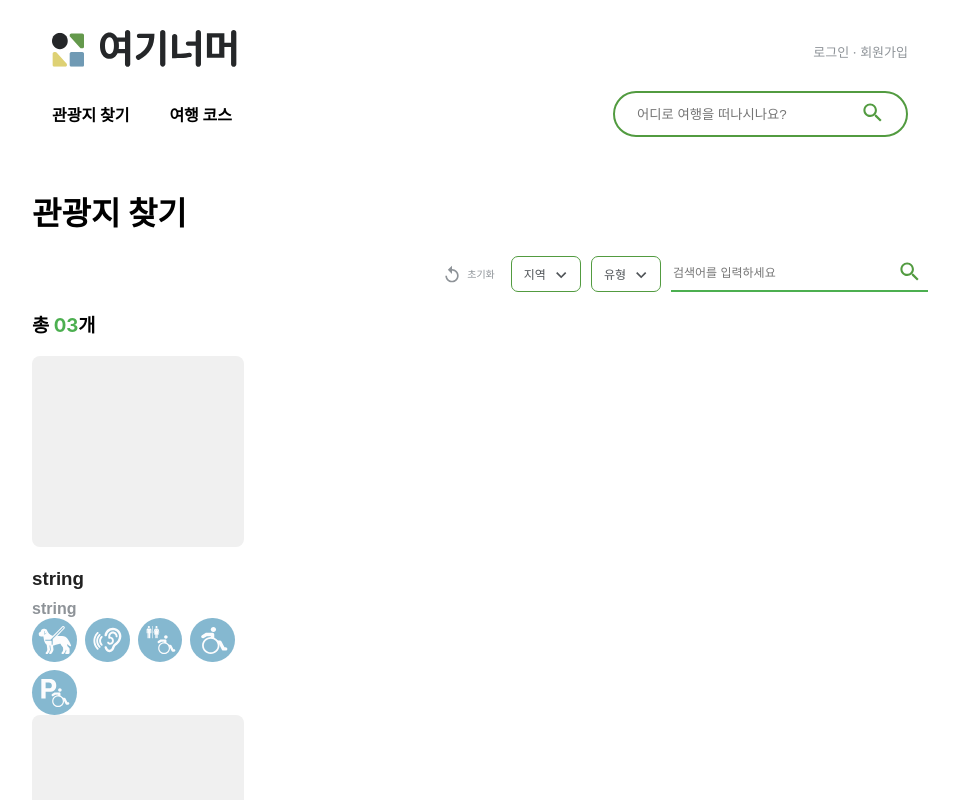
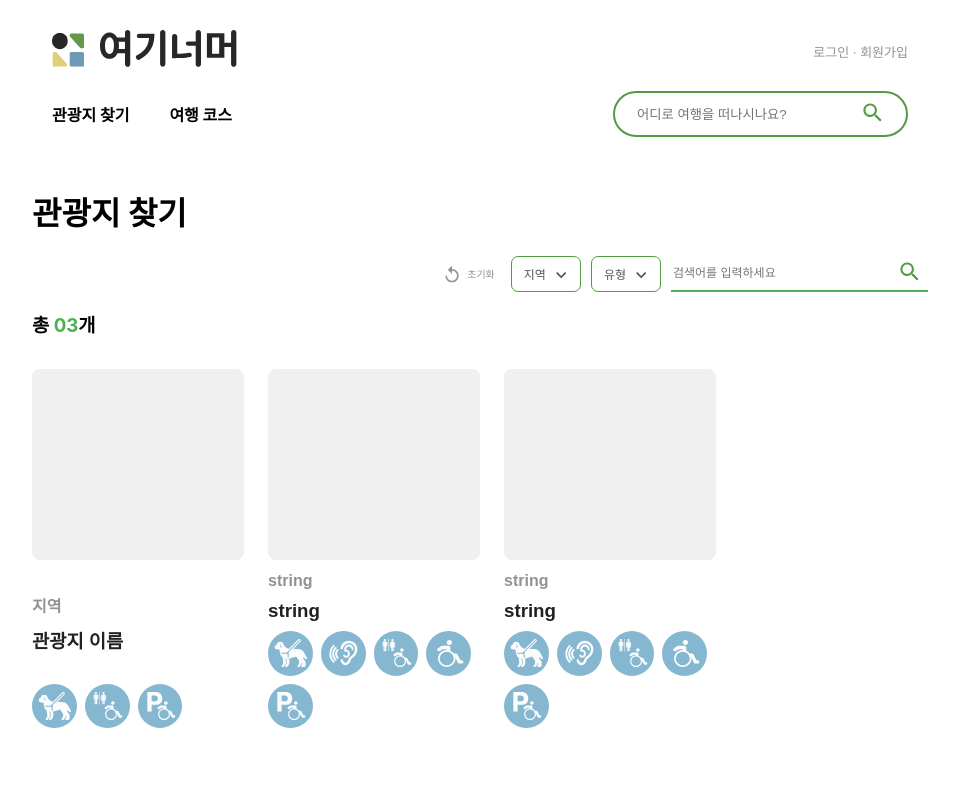
Before and after one commit to bumjuni/OverHereFrontend, a React (Create React App) app: page /search in a window 1280 px wide. Shown: the top 800 px of the page, without its empty margins (160-1119 px from the left). Built offline with nearby package versions, Linux system fonts and the light colour scheme.

Commit message:
fix: 검색페이지 픽토그램 표시 수정

```diff
--- a/src/components/common/Card.jsx
+++ b/src/components/common/Card.jsx
@@ -9,9 +9,9 @@ const Card = ({key, title, region, image, nonObstacle}) => {
     <div className="card">
       <div className="card-image"></div>
       <div className="text-content">
+        {region && <Badge text={region} />}
         <h3 className="card-title">{title}</h3>
         {/* <p className="description">관광지 설명</p> */}
-        {region && <Badge text={region} />}
       </div>
       <div className="icon">
         <span className="accessibility-icon">
--- a/src/components/common/MoreContentsButton.jsx
+++ b/src/components/common/MoreContentsButton.jsx
@@ -6,11 +6,12 @@ const StyledButton = styled.button`
     display: flex;
     justify-self: center;
     margin-bottom: 3.5em;
-    padding :10px 20px;
+    padding: .8em 1.5em;
     border-radius: 30rem;
     background-color: unset;
     border: 1px solid #529B40;
     color: #529B40;
+    font-size: large;
     font-weight: bolder;
     text-align: center;
     align-items: center;
--- a/src/components/common/NonObstacleIcon.jsx
+++ b/src/components/common/NonObstacleIcon.jsx
@@ -6,25 +6,24 @@ import {ReactComponent as Toilet} from '../../assets/svg/Accessibility/Toilet_Pi
 import {ReactComponent as WheelChair} from '../../assets/svg/Accessibility/WheelChair_Pictogram.svg';
 import {ReactComponent as ParkingLot} from '../../assets/svg/Accessibility/ParkingLot_Pictogram.svg';
 
+const icon = [
+    <HelpDog width="50" height="50"/>,
+    <AudioGuide width="50" height="50"/>,
+    <Toilet width="50" height="50"/>,
+    <WheelChair width="50" height="50"/>,
+    <ParkingLot width="50" height="50"/>
+]
+
 function NonObstacleIcon({ data }) {
     console.log(data);
     return (
         <Container>
-            <IconWrapper>
-                {data[0] && <HelpDog width="50" height="50"/>}
-            </IconWrapper>
-            <IconWrapper>
-                {data[1] && <AudioGuide width="50" height="50"/>}
-            </IconWrapper>
-            <IconWrapper>
-                {data[2] && <Toilet width="50" height="50"/>}
-            </IconWrapper>
-            <IconWrapper>
-                {data[3] && <WheelChair width="50" height="50"/>}
-            </IconWrapper>
-            <IconWrapper>
-                {data[4] && <ParkingLot width="50" height="50"/>}
-            </IconWrapper>
+            {data.map((bool, index) => (
+                bool &&
+                <IconWrapper>
+                    {icon[index]}
+                </IconWrapper>
+            ))}
         </Container>
     );
 }
--- a/src/pages/SearchPage.jsx
+++ b/src/pages/SearchPage.jsx
@@ -9,8 +9,8 @@ import Card from '../components/common/Card';
 
 const initialData = [
     {
-        "title": "string",
-        "areaCode": "string",
+        "title": "관광지 이름",
+        "areaCode": "지역",
         "overView": "string",
         "contentId": 0,
         "contentTypeId": "string",
@@ -18,8 +18,8 @@ const initialData = [
         "helpdog": true,
         "parking": true,
         "wheelchair": true,
-        "restroom": true,
-        "audioguide": true,
+        "restroom": false,
+        "audioguide": false,
         "exits": "string"
     }, {
         "title": "string",
@@ -73,6 +73,7 @@ function SearchPage(){
             <SearchGroup handleSubmit={handleSubmit}/>
             <h3>총 <span style={{color: "#4caf50"}}>{formatTwoDigits(result.length)}</span>개</h3>
 
+            <CardList>
                 {result.length?
                     result.map(item =>
                     <Card
@@ -88,6 +89,7 @@ function SearchPage(){
                         <h2>다른 검색어를 입력하거나 카테고리를 선택해 보세요.</h2>
                     </NoOutcome>
                 }
+            </CardList>
 
             <MoreContentsButton />
         </>
@@ -96,6 +98,12 @@ function SearchPage(){
 
 export default SearchPage;
 
+const CardList = styled.div`
+    display: flex;
+    flex-wrap: wrap;
+    gap: 1.5em;
+    margin: 2em 0 5em 0;
+`
 const NoOutcome = styled.div`
     display: flex;
     flex-direction: column;
```
Lines whose indentation alone changed are shown as unchanged.
